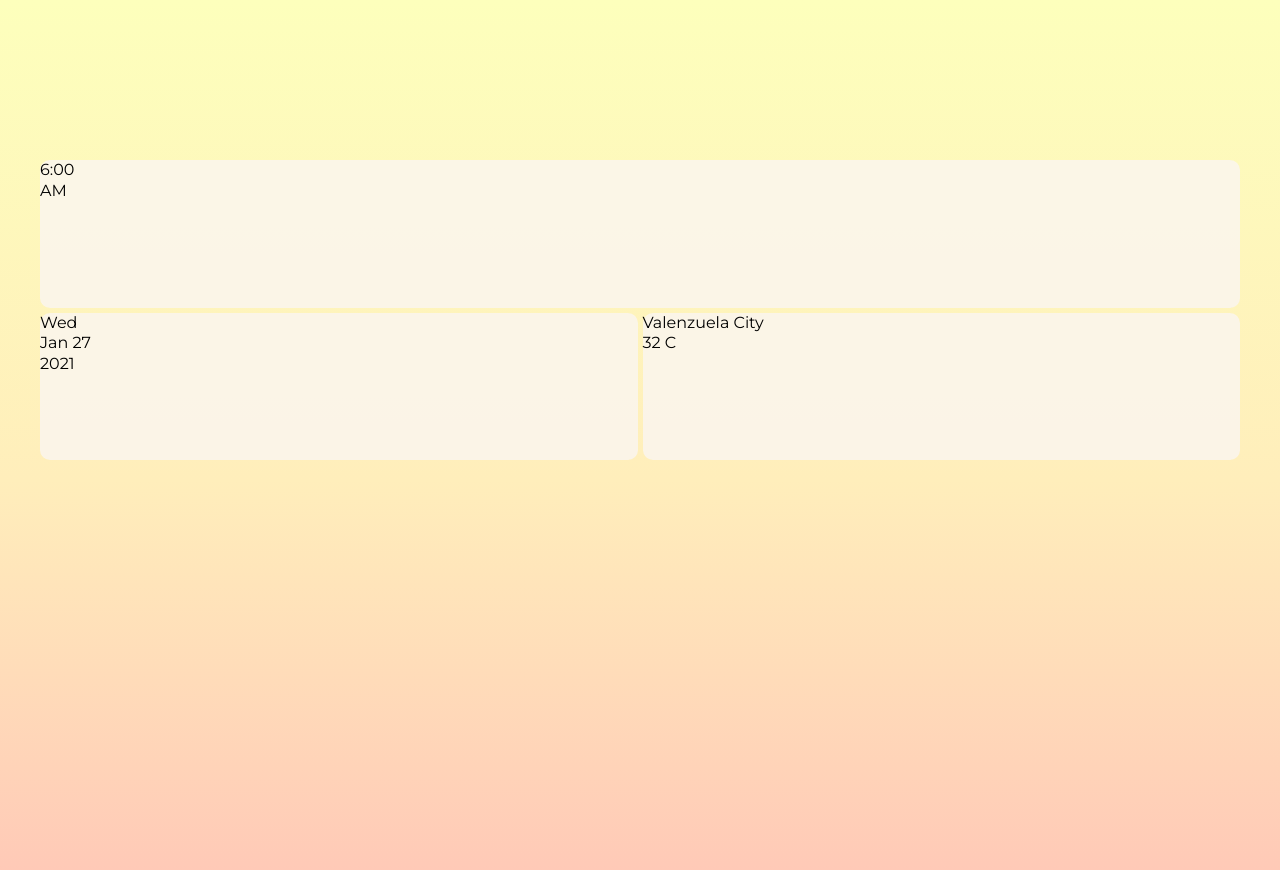
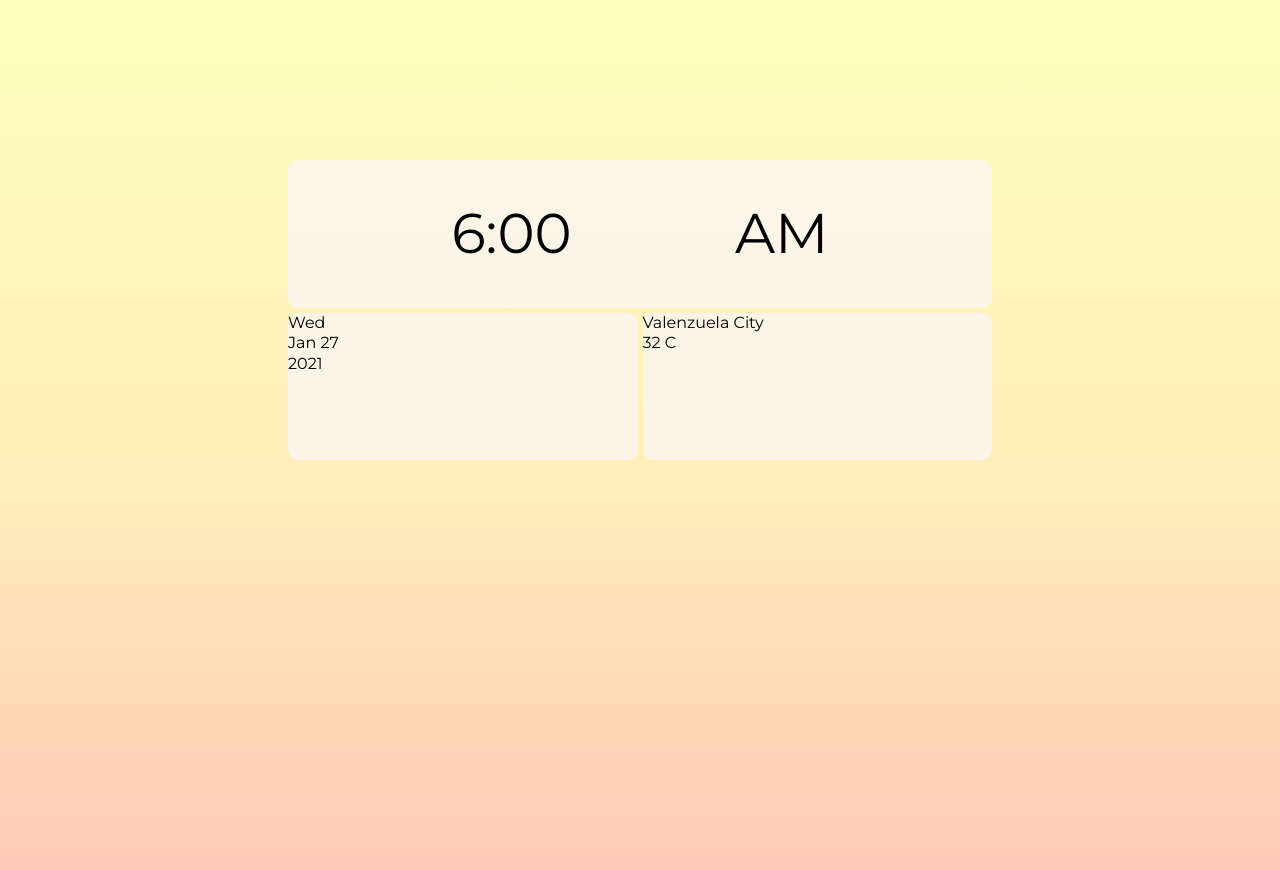
Before and after one commit to liampc/weather-today, a plain HTML site: page index.html in a window 1280 px wide. Drawn offline with Linux system fonts and the light colour scheme.

Commit message:
edit main-time

```diff
--- a/app/scss/_main.scss
+++ b/app/scss/_main.scss
@@ -3,8 +3,9 @@
     height:100%;
 
     &-container {
-        margin: 10rem 2.5rem;
+        margin: 10rem auto;
         height: 18.75rem;
+        max-width: 80vw;
         display: grid;
         grid-template-columns: 1fr 1fr;
         grid-template-rows: 1fr 1fr;
@@ -14,16 +15,28 @@
         gap: 0.3125rem;
 
 
+
+        @include breakpoint-up(large){
+            max-width: 44rem;
+        }
+
+
         & > * {
             background-color: $White;
             border-radius: 0.625rem;
+
         }
+
+
     }
 
 
     &-time {
         grid-area: time;
-
+        display:flex;
+        justify-content: space-evenly;
+        align-items: center;
+        font-size: 3.5rem;
     }
     &-date {
         grid-area: date;
--- a/app/scss/style.scss
+++ b/app/scss/style.scss
@@ -1,3 +1,5 @@
 @import "_variables";
+@import "_mixins";
 @import "_globals";
+
 @import "_main";
```
Also changed, not shown: app/css/style.css, 1 other file.
